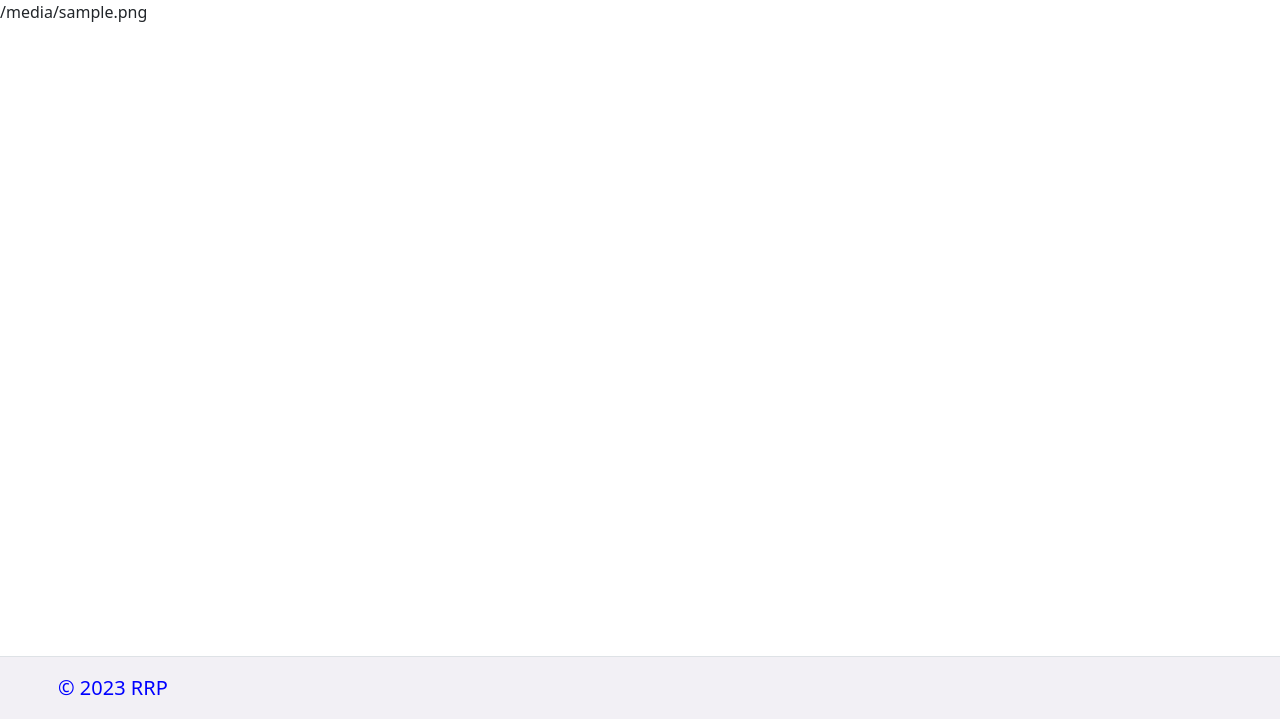
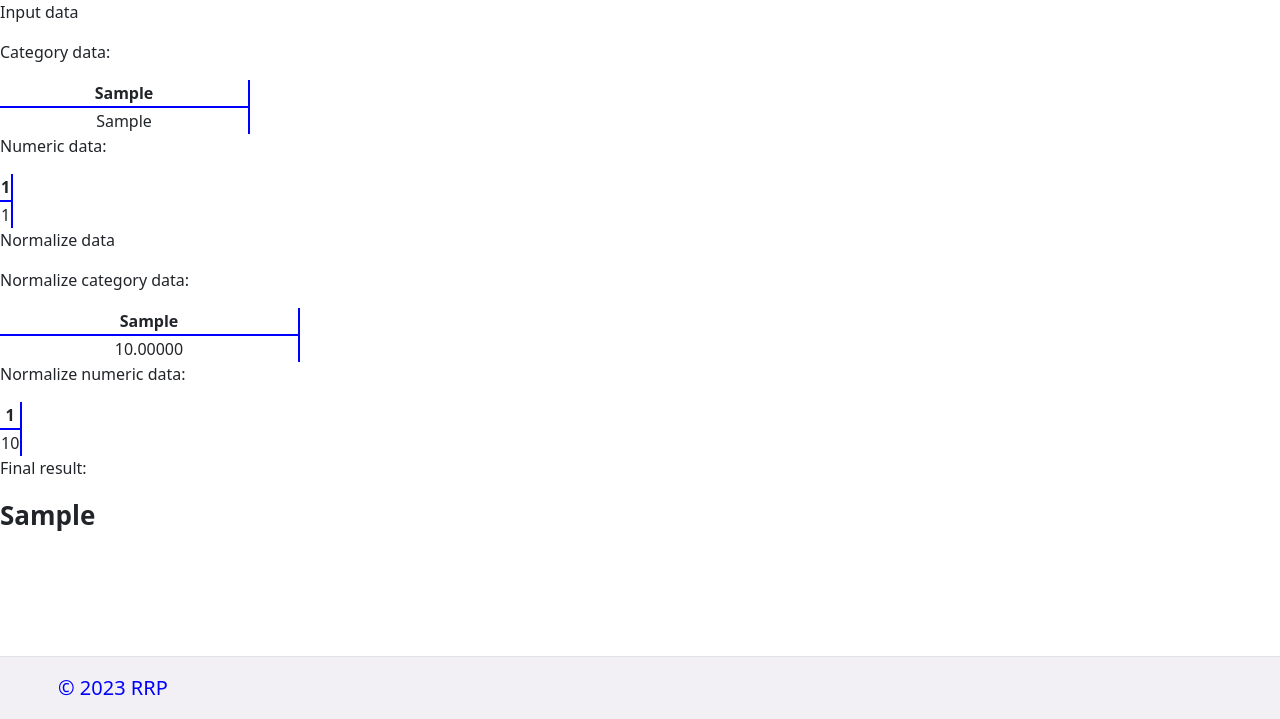
Before and after one commit to Nikiktoss/RestRevPred, a Django app: template rrp/templates/calculate_form.html in a window 1280 px wide. Shown: the part 81-800 px from the top of the page. Run offline with Django 3.2, Linux system fonts and the light colour scheme; the template is opened without the code that fills it: most values are stand-ins (such as "Sample title", 1, 10 or a date in 2020).

Commit message:
add output of calculation form

```diff
--- a/rrp/templates/calculate_form.html
+++ b/rrp/templates/calculate_form.html
@@ -45,6 +45,88 @@
             </form>
         </div>
     {% else %}
-        <p>{{ file }}</p>
+        <div class="input_data">
+            <p class="input_data_title">Input data</p>
+            <div class="table_element">
+                <p class="table_title">Category data:</p>
+                <table style="width: 250px;">
+                    <tr style="border-bottom: 2px solid blue;">
+                        {% for cat_col in cat_cols %}
+                        <th style="border-right: 2px solid blue; text-align: center;">
+                            {{ cat_col }}
+                        </th>
+                        {% endfor %}
+                    </tr>
+                    <tr>
+                        {% for cat_value in cat_values %}
+                            <td style="border-right: 2px solid blue; text-align: center;">
+                                {{ cat_value }}
+                            </td>
+                        {% endfor %}
+                    </tr>
+                </table>
+            </div>
+
+            <div class="table_element">
+                <p class="table_title">Numeric data:</p>
+                <table>
+                    <tr style="border-bottom: 2px solid blue;">
+                        {% for num_col in num_cols %}
+                        <th style="border-right: 2px solid blue; text-align: center;">
+                            {{ num_col }}
+                        </th>
+                        {% endfor %}
+                    </tr>
+                    <tr>
+                        {% for num_value in num_values %}
+                            <td style="border-right: 2px solid blue; text-align: center;">
+                                {{ num_value }}
+                            </td>
+                        {% endfor %}
+                    </tr>
+                </table>
+            </div>
+            <p class="input_data_title">Normalize data</p>
+            <div class="table_element">
+                <p class="table_title">Normalize category data:</p>
+                <table style="width: 300px;">
+                    <tr style="border-bottom: 2px solid blue;">
+                        {% for cat_col in cat_cols %}
+                        <th style="border-right: 2px solid blue; text-align: center;">
+                            {{ cat_col }}
+                        </th>
+                        {% endfor %}
+                    </tr>
+                    <tr>
+                        {% for norm_cat_value in norm_cat_data %}
+                            <td style="border-right: 2px solid blue; text-align: center;">
+                                {{ norm_cat_value|floatformat:5 }}
+                            </td>
+                        {% endfor %}
+                    </tr>
+                </table>
+            </div>
+            <div class="table_element">
+                <p class="table_title">Normalize numeric data:</p>
+                <table>
+                    <tr style="border-bottom: 2px solid blue;">
+                        {% for num_col in num_cols %}
+                        <th style="border-right: 2px solid blue; text-align: center;">
+                            {{ num_col }}
+                        </th>
+                        {% endfor %}
+                    </tr>
+                    <tr>
+                        {% for norm_num_value in norm_num_data %}
+                            <td style="border-right: 2px solid blue; text-align: center;">
+                                {{ norm_num_value|floatformat }}
+                            </td>
+                        {% endfor %}
+                    </tr>
+                </table>
+            </div>
+            <p class="prediction_title">Final result:</p>
+            <p style="font-size: 26px;"><b>{{ result_revenue }}</b></p>
+        </div>
     {% endif %}
 {% endblock %}
```
